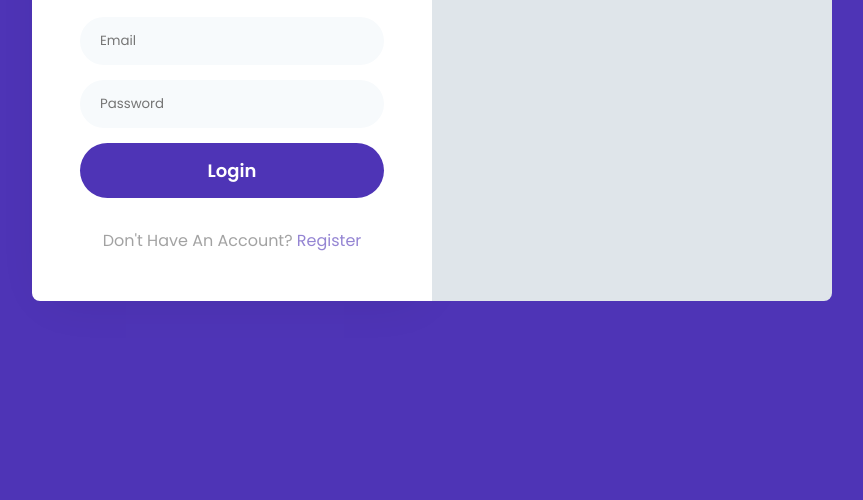
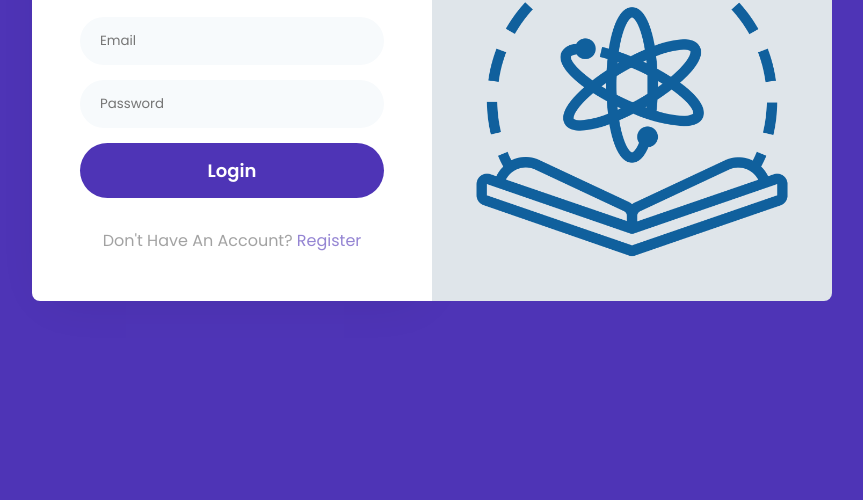
Before and after one commit to devjazaried/sias_dev_jazaried, a plain HTML site: page index.html in a window 1280 px wide. Shown: the part 300-800 px from the top of the page, without its empty margins (208-1071 px from the left). Drawn offline with Linux system fonts and the light colour scheme; the site is published under a folder, as on GitHub Pages, so addresses that start at the root find nothing.

Commit message:
Mengubah line 40
mengubah line 40 dari
                    <img src="/img/jaz.png" alt="">
jadi
                    <img src="img/jaz.png" alt="">

```diff
--- a/index.html
+++ b/index.html
@@ -37,7 +37,7 @@
 
                 </div>
                 <div class="form-img">
-                    <img src="/img/jaz.png" alt="">
+                    <img src="img/jaz.png" alt="">
                 </div>
             </div>
         </div>
```
